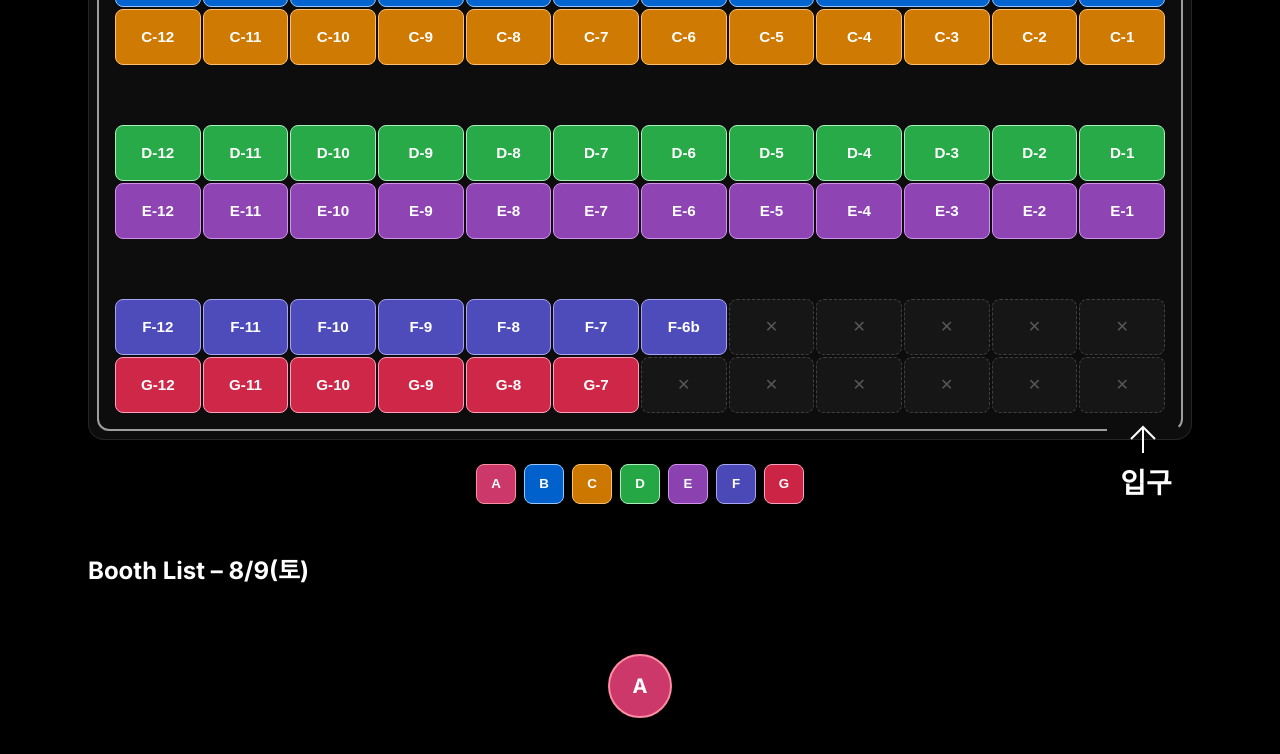
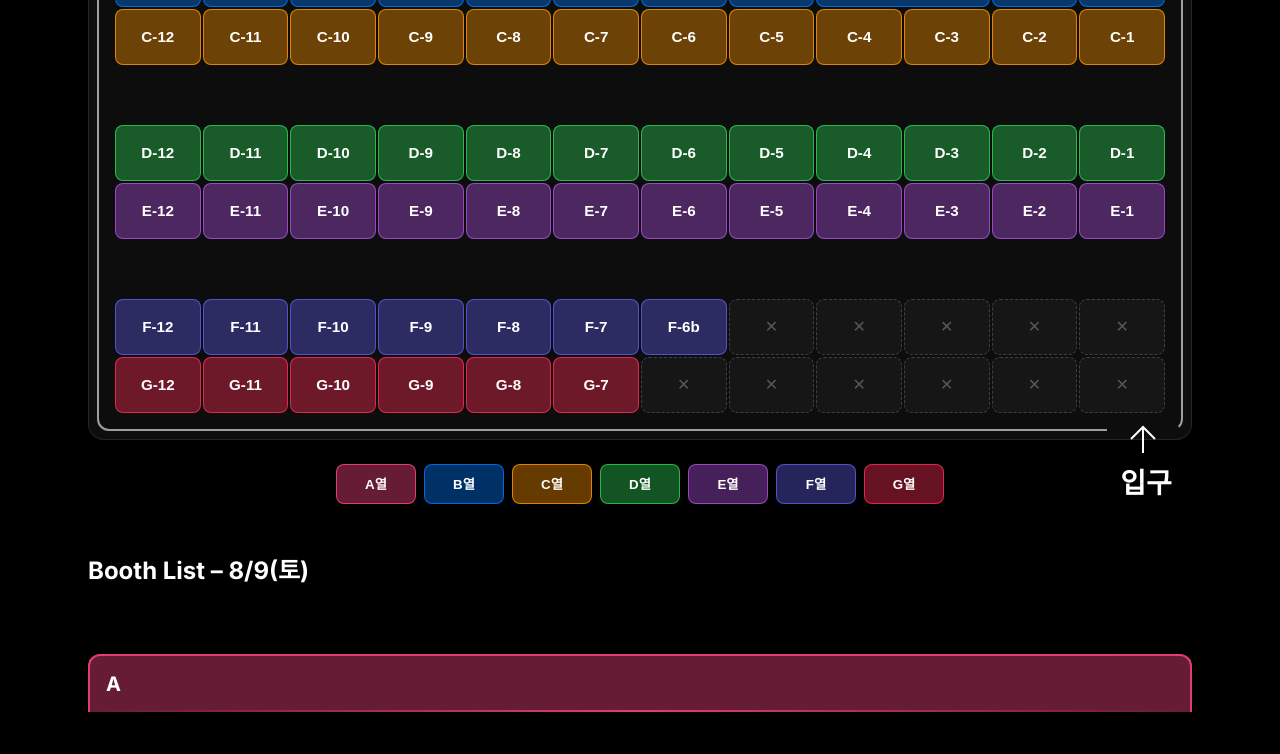
Before and after one commit to kuroka3/MM-Info, a Next.js app: page /exhibition-info/osaka/creators-market in a window 1280 px wide. Shown: the part 640-1394 px from the top of the page. Built offline with nearby package versions, Linux system fonts and the light colour scheme; a web font is replaced by a local one.

Commit message:
fix box and nav color

```diff
--- a/src/app/exhibition-info/osaka/creators-market/Client.tsx
+++ b/src/app/exhibition-info/osaka/creators-market/Client.tsx
@@ -156,8 +156,12 @@ export default function CreatorsMarketClient() {
 
         <nav className="row-nav">
           {ROWS.map(r => (
-            <button key={r} className={`row-nav-btn ${rowClasses[r]}`} onClick={() => scrollToRow(r)}>
-              {r}
+            <button
+              key={r}
+              className={`row-nav-btn ${rowClasses[r]}`}
+              onClick={() => scrollToRow(r)}
+            >
+              {r}열
             </button>
           ))}
         </nav>
--- a/src/app/exhibition-info/osaka/creators-market/global.css
+++ b/src/app/exhibition-info/osaka/creators-market/global.css
@@ -116,7 +116,7 @@
   text-align:center;
   color:#fff;
   cursor:pointer;
-  transition:filter .2s, box-shadow .2s;
+  transition:background-color .2s, filter .2s, box-shadow .2s;
 }
 .booth:hover{
   box-shadow:0 0 6px currentColor;
@@ -142,14 +142,15 @@
 }
 .booth-tooltip{
   position:absolute;
-  z-index:10;
+  z-index:10001;
   left:50%;
   top:104%;
   bottom:auto;
   transform:translateX(-50%);
   padding:.7rem;
   border-radius:12px;
-  background:rgba(255,255,255,.22);
+  background:rgba(255,255,255,.9);
+  color:#000;
   backdrop-filter:blur(8px);
   opacity:0;
   visibility:hidden;
@@ -187,18 +188,29 @@
   margin-top:2rem;
 }
 .booth-row-header{
-  width:64px;
-  height:64px;
-  border-radius:50%;
   display:flex;
   align-items:center;
-  justify-content:center;
+  justify-content:flex-start;
+  width:100%;
+  padding:.75rem 1rem;
+  margin:2rem 0 .5rem;
   font-size:1.25rem;
   font-weight:700;
-  margin:2rem auto 0.5rem;
+  border-radius:12px 12px 0 0;
   backdrop-filter:blur(10px);
-  border-width:2px;
+  border-width:2px 2px 0 2px;
   border-style:solid;
+  position:relative;
+  color:#fff;
+}
+.booth-row-header::after{
+  content:"";
+  position:absolute;
+  left:0;
+  bottom:0;
+  width:100%;
+  height:2px;
+  background:linear-gradient(to right, rgba(var(--row-color),0), rgba(var(--row-color),0.8), rgba(var(--row-color),0));
 }
 .booth-row-header.highlight{
   animation:notice-highlight 3s ease-out;
@@ -261,7 +273,7 @@
   margin-top:1.5rem;
 }
 .row-nav-btn{
-  width:40px;
+  width:80px;
   height:40px;
   border-radius:8px;
   border-width:1px;
@@ -270,9 +282,9 @@
   color:#fff;
   backdrop-filter:blur(6px);
   cursor:pointer;
-  transition:filter .2s, box-shadow .2s;
+  transition:background-color .2s, filter .2s, box-shadow .2s;
 }
 .row-nav-btn:hover{
-  box-shadow:0 0 6px currentColor;
+  box-shadow:0 0 10px currentColor;
   filter:brightness(1.1);
 }
--- a/src/app/globals.css
+++ b/src/app/globals.css
@@ -2052,36 +2052,53 @@ body {
 }
 
 .row-A {
-  background: rgba(255,71,133,0.8);
-  border-color: rgba(255,140,162,1);
+  --row-color: 255,71,133;
+  background: rgba(var(--row-color),0.4);
+  border-color: rgba(var(--row-color),0.8);
 }
 
 .row-B {
-  background: rgba(0,122,255,0.8);
-  border-color: rgba(155,197,255,1);
+  --row-color: 0,122,255;
+  background: rgba(var(--row-color),0.4);
+  border-color: rgba(var(--row-color),0.8);
 }
 
 .row-C {
-  background: rgba(255,149,0,0.8);
-  border-color: rgba(255,191,110,1);
+  --row-color: 255,149,0;
+  background: rgba(var(--row-color),0.4);
+  border-color: rgba(var(--row-color),0.8);
 }
 
 .row-D {
-  background: rgba(48,209,88,0.8);
-  border-color: rgba(168,239,188,1);
+  --row-color: 48,209,88;
+  background: rgba(var(--row-color),0.4);
+  border-color: rgba(var(--row-color),0.8);
 }
 
 .row-E {
-  background: rgba(175,82,222,0.8);
-  border-color: rgba(209,146,236,1);
+  --row-color: 175,82,222;
+  background: rgba(var(--row-color),0.4);
+  border-color: rgba(var(--row-color),0.8);
 }
 
 .row-F {
-  background: rgba(94,92,230,0.8);
-  border-color: rgba(167,165,240,1);
+  --row-color: 94,92,230;
+  background: rgba(var(--row-color),0.4);
+  border-color: rgba(var(--row-color),0.8);
 }
 
 .row-G {
-  background: rgba(255,45,85,0.8);
-  border-color: rgba(255,160,190,1);
-}
+  --row-color: 255,45,85;
+  background: rgba(var(--row-color),0.4);
+  border-color: rgba(var(--row-color),0.8);
+}
+
+.row-A:hover,
+.row-B:hover,
+.row-C:hover,
+.row-D:hover,
+.row-E:hover,
+.row-F:hover,
+.row-G:hover {
+  background: rgba(var(--row-color),0.7);
+}
```
